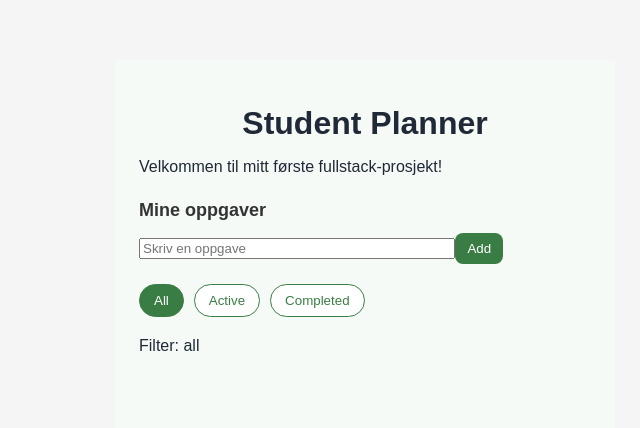
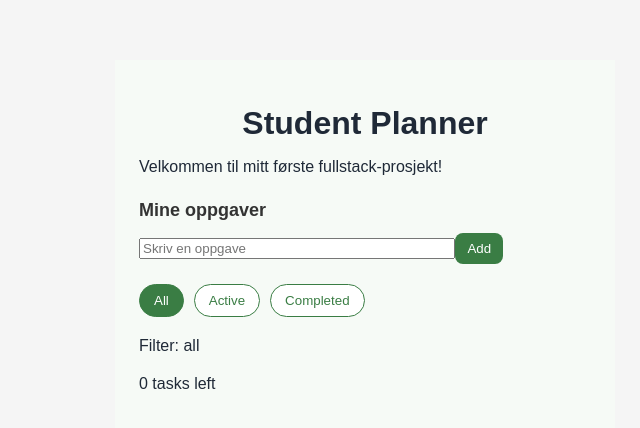
Before and after one commit to sofiesagmo/student-planner, a React (Vite) app in the folder frontend/: page / in a window 1280 px wide. Shown: the top 428 px of the page, without its empty margins (275-915 px from the left). Built offline with nearby package versions, Linux system fonts and the light colour scheme.

Commit message:
Add task counter

```diff
--- a/frontend/src/App.tsx
+++ b/frontend/src/App.tsx
@@ -82,12 +82,16 @@ function App() {
     return task.done;
   });
 
+  const tasksLeft = tasks.filter((task) => !task.done).length;
+
   return (
     <div className="container">
       <h1>Student Planner</h1>
       <p>Velkommen til mitt første fullstack-prosjekt!</p>
 
       <h2>Mine oppgaver</h2>
+
+
 
       <input
         className="new-task-input"
@@ -158,6 +162,9 @@ function App() {
 
           </li>
         ))}
+
+         <p>{tasksLeft} tasks left</p>
+
       </ul>
     </div>
   );
```
